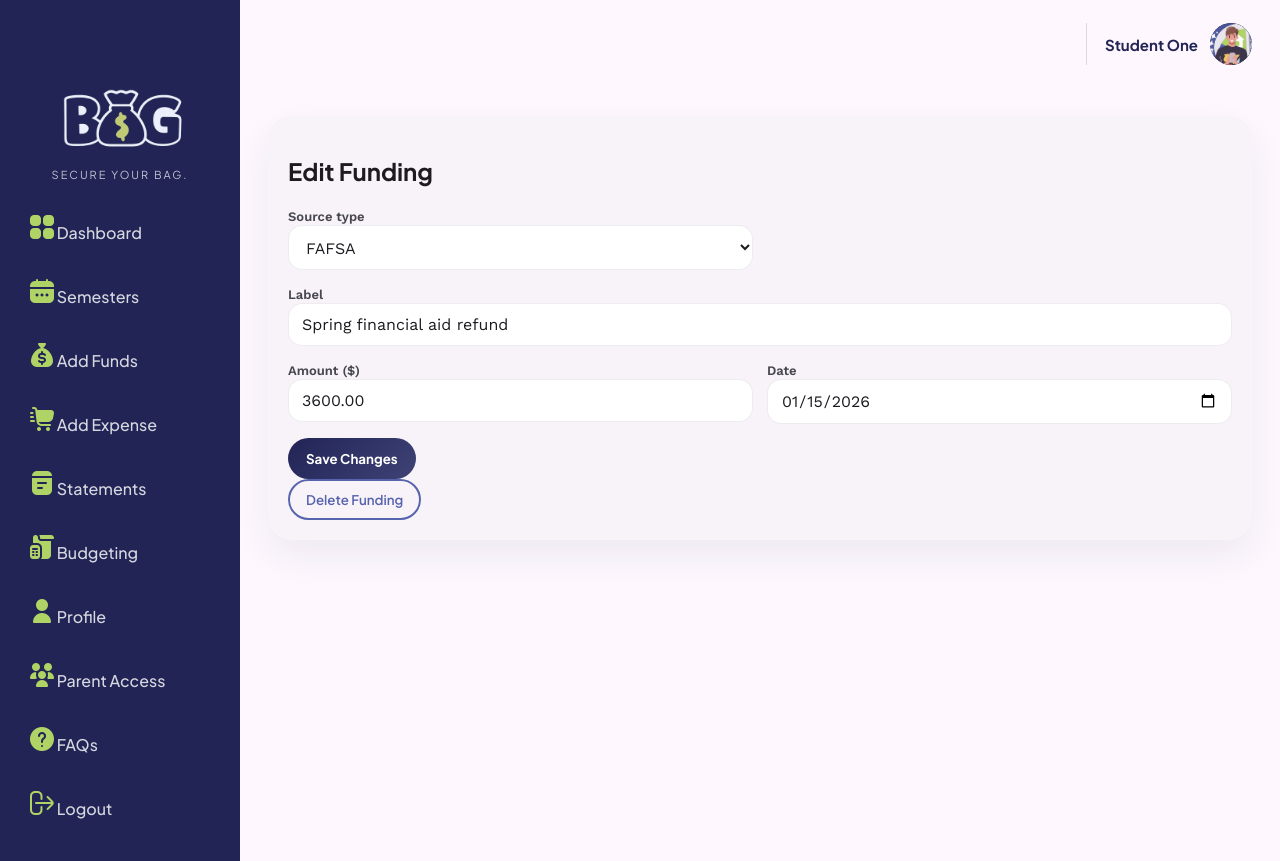
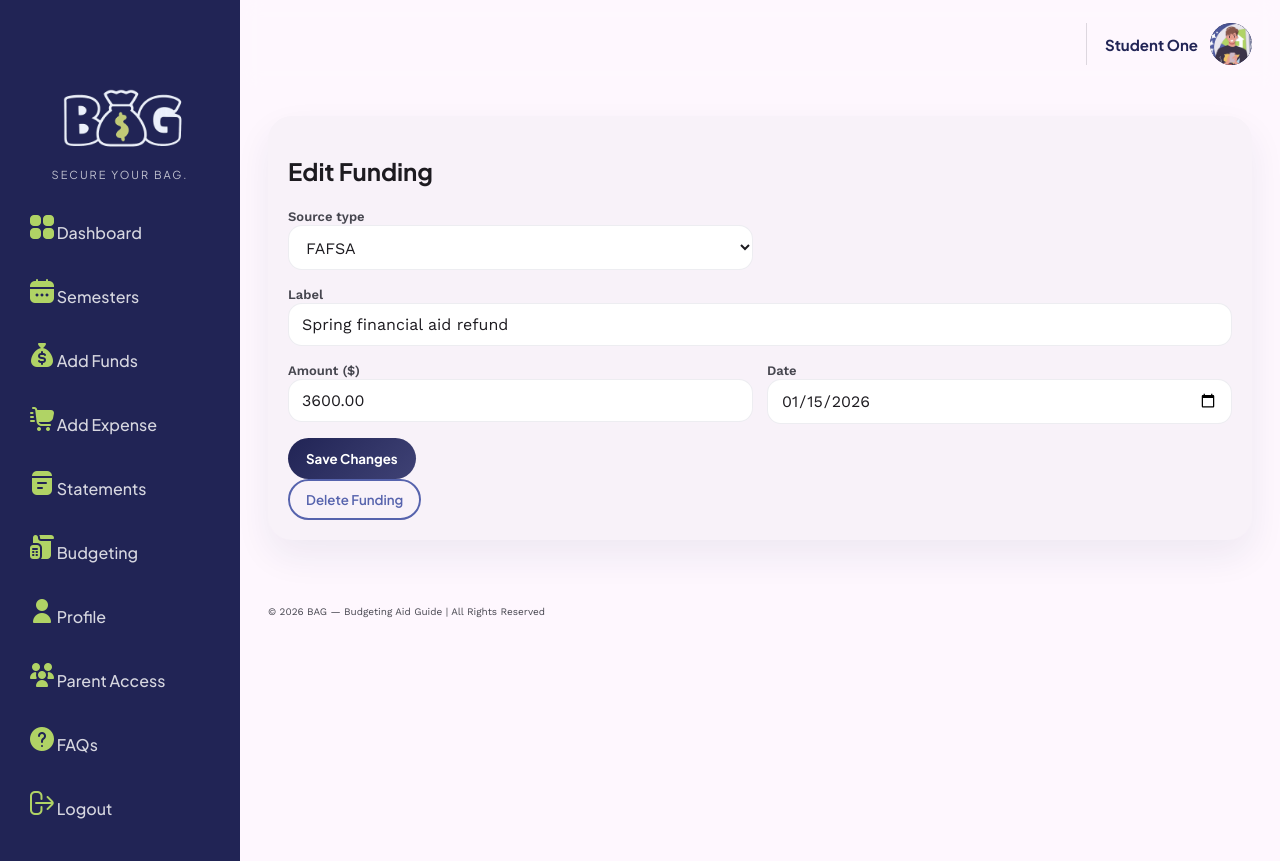
Before and after one commit to CAPSTONE-Team-G0/BAG, a Flask app: page /aid/edit/1 in a window 1280 px wide. Run offline with Flask 3, Linux system fonts and the light colour scheme; a user stored in the database is signed in; data comes from the database, SQL or seed files in the repository.

Commit message:
Fix indentation and update footer content

```diff
--- a/app/templates/base.html
+++ b/app/templates/base.html
@@ -133,7 +133,7 @@ All Rights Reserved
 </header>
 
       <main class="page-content">
-        {% with messages = get_flashed_messages() %}
+         {% with messages = get_flashed_messages() %}
           {% if messages %}
             <div class="flash">
               {% for message in messages %}
@@ -147,9 +147,13 @@ All Rights Reserved
       </main>
 
       <footer class="footer">
+        <small>
+          © 2026 BAG — Budgeting Aid Guide | All Rights Reserved
+        </small>
+      </footer>
 
-      </footer>
     </div>
   </div>
+
 </body>
 </html>
```
